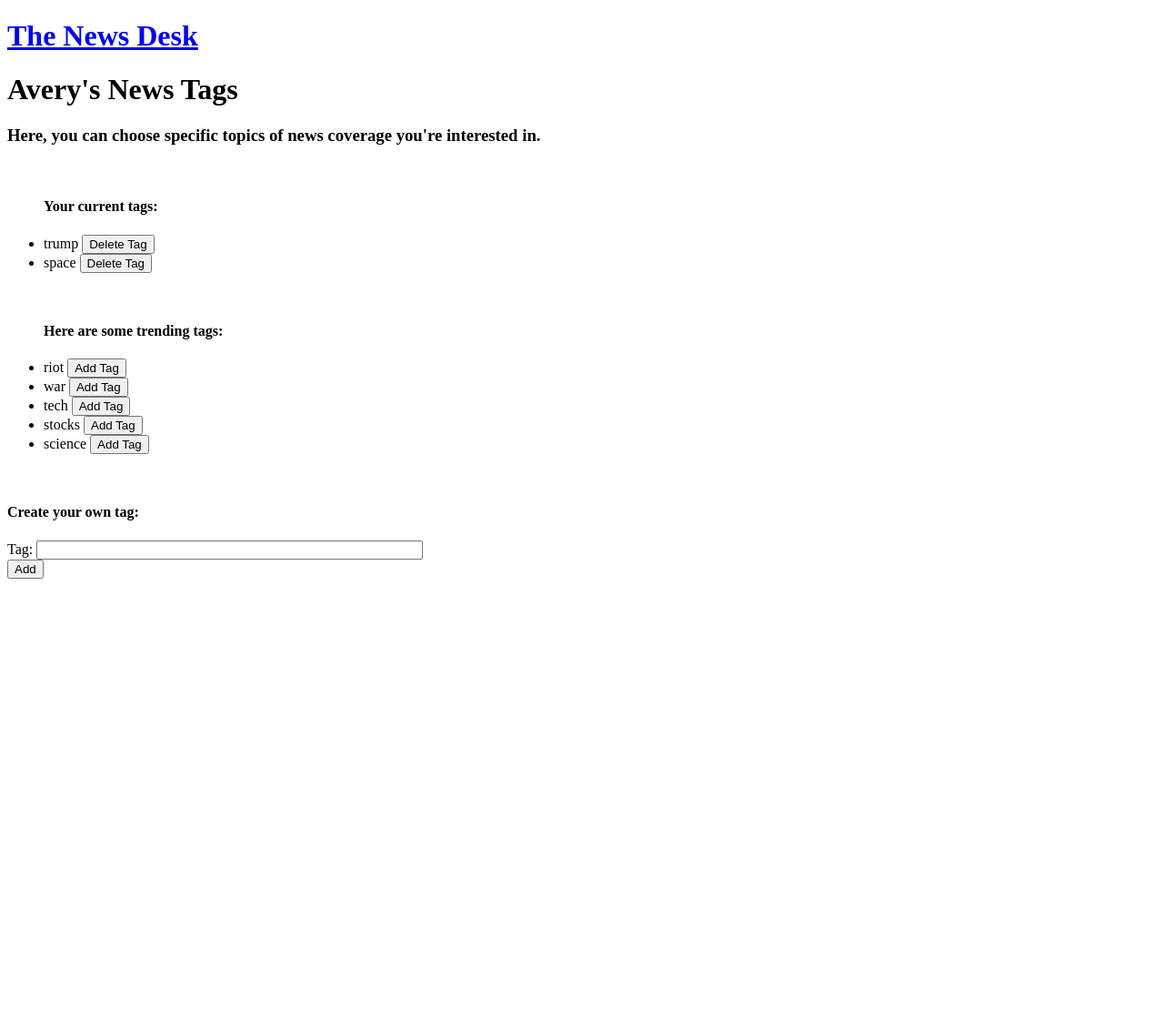
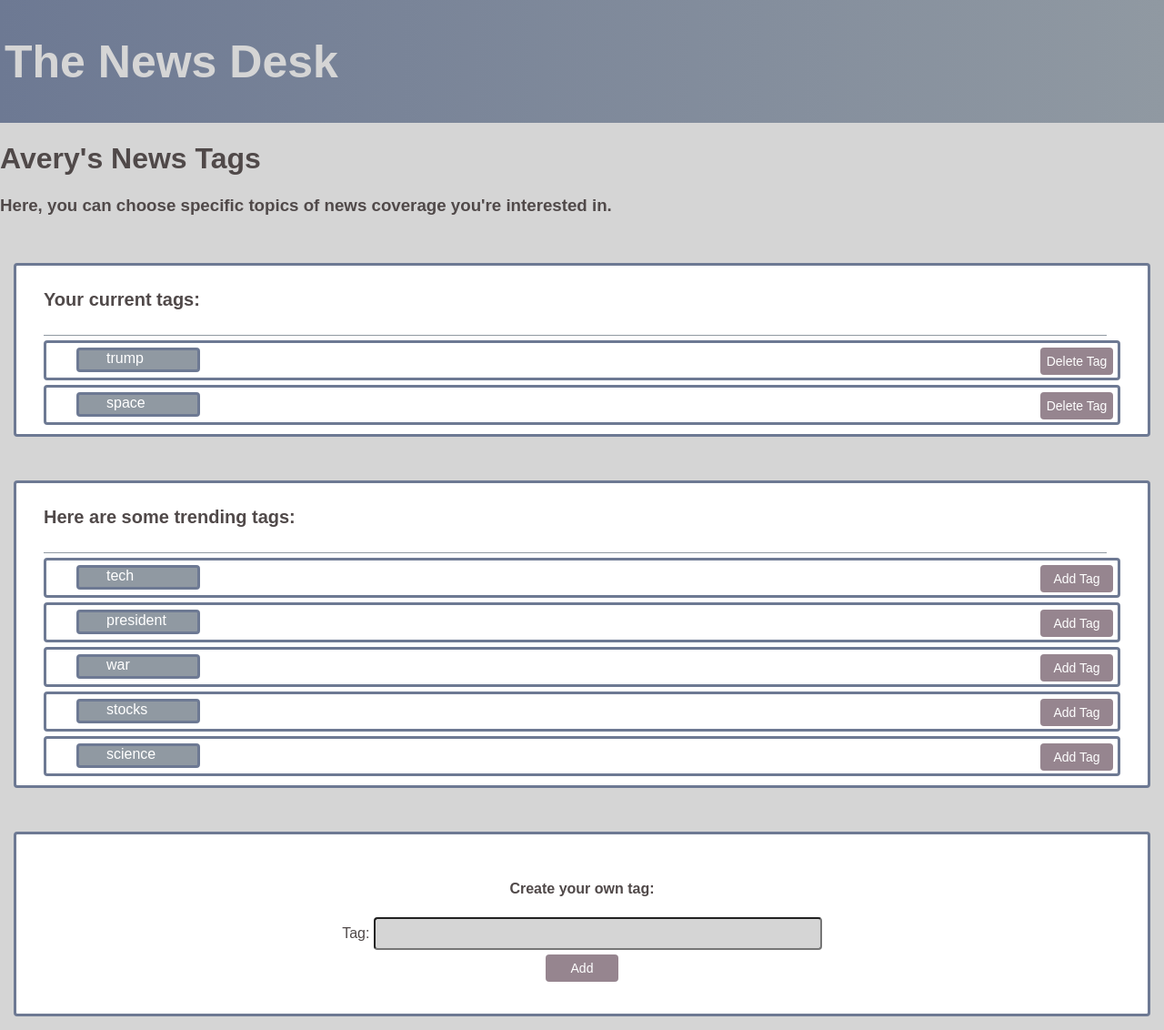
Before and after one commit to AveryLevin/News-Desk-App, a Django app: page /news/user_home/tags in a window 1280 px wide. Shown: the whole page at 91% size. Before the commit the page ends 636 px from the top, so only its background shows below. Run offline with Django 3.2, Linux system fonts and the light colour scheme; a user stored in the database is signed in; data comes from the database, SQL or seed files in the repository; both versions use the stored data as it was after the commit.

Commit message:
styles tags page

```diff
--- /dev/null
+++ b/newsapp/news_scraper/static/news_scraper/css/base_style.css
@@ -0,0 +1,45 @@
+:root {
+    --dusty: #96858f;
+    --lavender: #6d7993;
+    --overcast: #9099a2;
+    --paper: #d5d5d5;
+}
+
+body {
+    font-family: Arial, Helvetica, sans-serif;
+    color: rgb(80, 73, 73);
+    margin: 0px;
+    background: var(--paper);
+}
+
+.button,
+button {
+    margin: 5px;
+    border: none;
+    border-radius: 4px;
+    background-color: var(--dusty);
+    cursor: pointer;
+    height: 30px;
+    color: white;
+    width: 80px;
+    font-size: 14px;
+}
+
+.page-header {
+    background: linear-gradient(-90deg, var(--overcast), var(--lavender));
+    font-size: 25px;
+    padding: 5px;
+    color: white;
+}
+
+.page-title {
+    text-decoration: none;
+    color: var(--paper);
+}
+
+input {
+    background-color: var(--paper);
+    height: 30px;
+    border-radius: 4px;
+    font-size: 16px;
+}
--- /dev/null
+++ b/newsapp/news_scraper/static/news_scraper/css/user_home.css
@@ -0,0 +1,5 @@
+.button {
+    text-decoration: none;
+    color: var(--paper);
+    padding: 4px;
+}
--- /dev/null
+++ b/newsapp/news_scraper/static/news_scraper/css/user_tags.css
@@ -0,0 +1,68 @@
+.tags-list {
+    display: block;
+    background: white;
+    border-style: solid;
+    border-color: var(--lavender);
+    border-radius: 4px;
+    padding-left: 30px;
+    padding-top: 0px;
+    padding-bottom: 10px;
+    margin: 15px;
+}
+
+.tags-list h4 {
+    font-size: 20px;
+    padding: 0px;
+}
+
+.hztl-line {
+    padding-top: 0px;
+    padding-bottom: 0px;
+    margin-right: 45px;
+    height: 1px;
+    background-color: var(--overcast);
+    color: black;
+}
+
+.tag-item {
+    display: block;
+    background: white;
+    border-style: solid;
+    border-color: var(--lavender);
+    border-radius: 4px;
+    padding-left: 30px;
+    padding-top: 2px;
+    padding-bottom: 03px;
+    margin-top: 5px;
+    margin-right: 30px;
+}
+
+.left-side {
+    display: block;
+    border-style: solid;
+    border-color: var(--lavender);
+    color: white;
+    border-radius: 4px;
+    padding-left: 30px;
+    padding-top: 00px;
+    padding-bottom: 03px;
+    margin: 3px;
+    width: 100px;
+    background: var(--overcast);
+}
+
+.edit-tag {
+    float: right;
+    transform: translate(0px, -35px);
+}
+
+.tag-form {
+    display: block;
+    background: white;
+    border-style: solid;
+    border-color: var(--lavender);
+    border-radius: 4px;
+    padding: 30px;
+    margin: 15px;
+    text-align: center;
+}
--- a/newsapp/news_scraper/templates/news_scraper/base.html
+++ b/newsapp/news_scraper/templates/news_scraper/base.html
@@ -1,23 +1,29 @@
 <!DOCTYPE html>
 <html lang="en">
+
 <head>
+    {% load static %}
     <meta charset="UTF-8">
     <meta name="viewport" content="width=device-width, initial-scale=1.0">
+    <link rel="stylesheet" type="text/css" href="{% static 'news_scraper/css/base_style.css' %}">
+    {% block head %}
+    {% endblock %}
     <title>
-    {% block title %}{% endblock %}
-        </title>
+        {% block title %}{% endblock %}
+    </title>
 </head>
+
 <body>
     <div class="page-header">
-        <h1><a href="/news/">The News Desk</a></h1>
+        <h1><a class='page-title' href="/news/">The News Desk</a></h1>
     </div>
     <div class="content container">
         <div class="row">
             <div class="col-md-8">
-            {% block body %}
-            {% endblock %}
+                {% block body %} {% endblock %}
             </div>
         </div>
     </div>
 </body>
+
 </html>
--- a/newsapp/news_scraper/templates/news_scraper/user_tags.html
+++ b/newsapp/news_scraper/templates/news_scraper/user_tags.html
@@ -1,14 +1,15 @@
 {% extends 'news_scraper/base.html' %}
 
+{% block head %}
+{% load static %}
+<link rel="stylesheet" type="text/css" href="{% static 'news_scraper/css/user_tags.css' %}">
+{% endblock %}
 
 {% block title %}
 {{user.username.capitalize}}'s News Tags
 {% endblock title %}
 
-
 {% block body %}
-
-
 <h1>{{user.username.capitalize}}'s News Tags</h1>
 <h3>Here, you can choose specific topics of news coverage you're interested in.</h3>
 <br>
@@ -17,12 +18,13 @@
 
 
     {% if user_tags %}
-    <ul>
+    <ul class="tags-list">
         <h4>Your current tags:</h4>
+        <div class="hztl-line"></div>
         {% for tag in user_tags %}
-        <li class="tag_item">
-            {{ tag.name }}
-            <button>Delete Tag</button>
+        <li class="tag-item">
+            <div class="left-side">{{ tag.name }}</div>
+            <button class="edit-tag">Delete Tag</button>
         </li>
         {% endfor %}
     </ul>
@@ -30,32 +32,31 @@
     <h4>You currently have no tags</h4>
     {% endif %}
 
-    <br>
-
-    {% if popular_tags %}
-    <ul>
+    <br> {% if popular_tags %}
+    <ul class="tags-list">
         <h4>Here are some trending tags:</h4>
+        <div class="hztl-line"></div>
         {% for tag in popular_tags %}
-        <li class="tag_item">
-            {{ tag.name }}
+        <li class="tag-item">
+            <div class="left-side">{{ tag.name }}</div>
 
             <!-- IMPLEMENT ME -->
-            <button>Add Tag</button>
+            <button class="edit-tag">Add Tag</button>
         </li>
         {% endfor %}
     </ul>
     {% endif %}
 
     <br>
+    <div class="tag-form">
+        <h4>Create your own tag:</h4>
+        <form id="add_tag_form" action="{% url 'news_scraper:user_tags' %}" method="post">
+            {% csrf_token %} Tag: <input type="text" name="tag" value="" size="50">
+            <br />
 
-    <h4>Create your own tag:</h4>
-    <form id="add_tag_form" action="{% url 'news_scraper:user_tags' %}" method="post">
-        {% csrf_token %}
-        Tag: <input type="text" name="tag" value="" size="50">
-        <br />
-
-        <input type="submit" name="" id="" value="Add">
-    </form>
+            <input class="button" type="submit" name="" id="" value="Add">
+        </form>
+    </div>
 
 </div>
 
--- a/newsapp/news_scraper/views.py
+++ b/newsapp/news_scraper/views.py
@@ -8,6 +8,7 @@
 from django.db.models import QuerySet
 
 from .models import User, UserProfile, Source, Tag
+from .scraper_module import SourceScraper
 
 
 # Create your views here.
@@ -15,7 +16,23 @@
 @login_required()
 def user_home(request):
     if request.user.is_authenticated and request.user.is_active:
-        context = {'user': request.user}
+
+        profile = request.user.userprofile
+        sources = list(profile.sources_list.all())
+        tags = list(profile.tags_list.all())
+
+        articles = []
+        if sources and tags:
+            # if user has sources and tags saved, the page should load current articles
+
+            for source in sources:
+                scraper = SourceScraper(source=source, tags=tags)
+                articles.extend(scraper.parse())
+
+        context = {
+            'user': request.user,
+            'articles': articles
+            }
         return render(request, 'news_scraper/user_home.html', context)
 
 
@@ -48,7 +65,7 @@
             print(user_tags)
             all_tags = Tag.objects.all()
             print(all_tags)
-            popular_tags = all_tags.difference(user_tags)
+            popular_tags = all_tags.difference(user_tags).order_by('-adds')
             print(popular_tags)
             """for tag in popular_tags:
                 if tag in user_tags or tag.adds <= 0:
@@ -69,12 +86,9 @@
 
         profile = request.user.userprofile
 
-        user_sources = profile.sources_list.all().order_by('-name')
-        new_sources = Source.objects.order_by('-name')
-
-        for src in new_sources:
-            if src in user_sources:
-                new_sources.remove(src)
+        user_sources = profile.sources_list.all()
+        all_sources = Source.objects.all()
+        new_sources = all_sources.difference(user_sources).order_by('-name')
 
         context = {
             'user': request.user,
```
Also changed, not shown: newsapp/news_scraper/scraper_module.py (added, +113 -0 lines), newsapp/news_scraper/templates/news_scraper/user_home.html (+24 -0 lines), newsapp/db.sqlite3.
